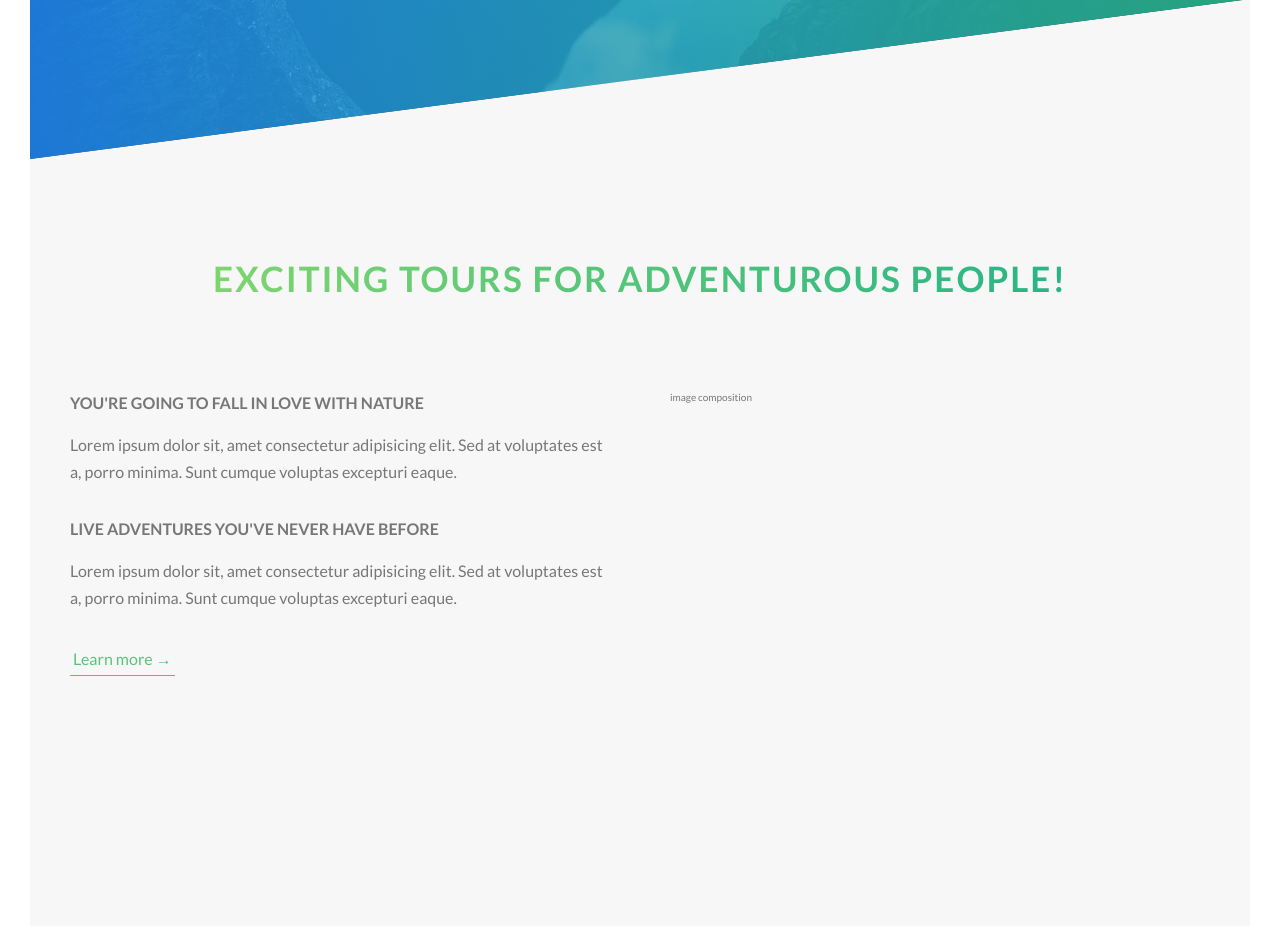
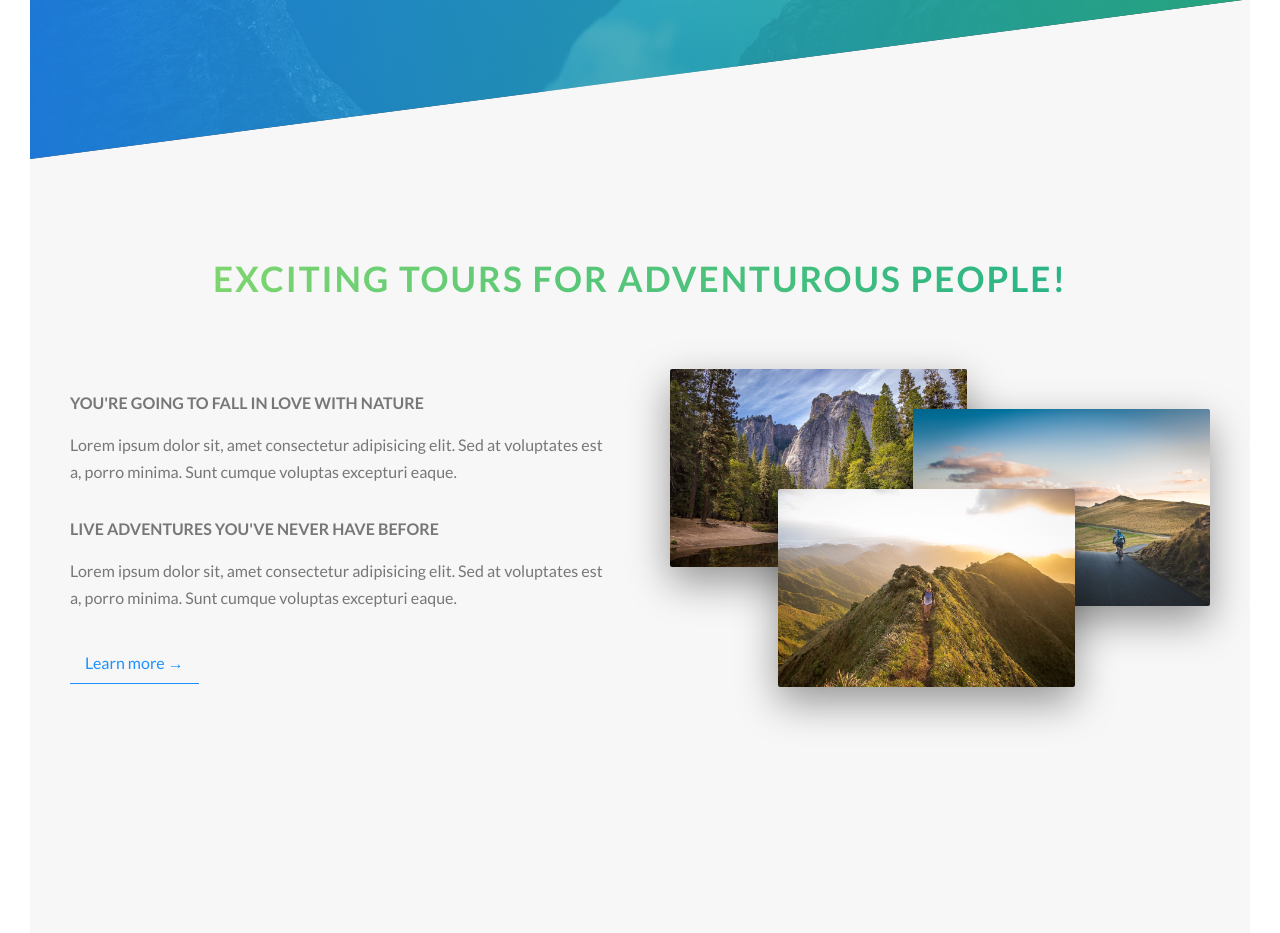
Before and after one commit to SparksFullStack/naturelust, a PHP site: page / in a window 1280 px wide. Shown: the part 631-1564 px from the top of the page. Before the commit the page ends 1307 px from the top, so only its background shows below. Run offline with PHP 8.4, Linux system fonts and the light colour scheme; some libraries are stand-ins or nearby versions.

Commit message:
composition photo section complete and styled; changed button style to the dodger blue

```diff
--- a/css/style.css
+++ b/css/style.css
@@ -152,22 +152,53 @@ body {
 
 .btn-text:link, .btn-text:visited {
   font-size: 1.6rem;
-  color: #55c57a;
+  color: dodgerblue;
   display: inline-block;
   text-decoration: none;
-  border-bottom: 1px solid #55c57a;
-  padding: 3px;
+  border-bottom: 1px solid dodgerblue;
+  padding: 7px 15px;
   transition: all .2s; }
 
 .btn-text:hover {
-  background-color: #55c57a;
+  background-color: dodgerblue;
   color: #fff;
   box-shadow: 0 1rem 2rem rgba(0, 0, 0, 0.5);
-  transform: translateY(-2px); }
+  transform: translateY(-2px);
+  border: 1px solid dodgerblue;
+  border-radius: 5%; }
 
 .btn-text:active {
   box-shadow: 0 0.5rem 1rem rgba(0, 0, 0, 0.5);
-  transform: translateY(0); }
+  transform: translateY(0);
+  border: 1px solid dodgerblue;
+  border-radius: 5%; }
+
+.composition {
+  position: relative; }
+  .composition__photo {
+    width: 55%;
+    box-shadow: 0 1.5rem 4rem rgba(0, 0, 0, 0.4);
+    border-radius: 2px;
+    position: absolute;
+    z-index: 10;
+    transition: all .2s;
+    outline-offset: 2rem; }
+    .composition__photo--p1 {
+      left: 0;
+      top: -2rem; }
+    .composition__photo--p2 {
+      right: 0;
+      top: 2rem; }
+    .composition__photo--p3 {
+      left: 20%;
+      top: 10rem; }
+    .composition__photo:hover {
+      outline: 1.5rem solid #55c57a;
+      transform: scale(1.05) translateY(-0.5rem);
+      box-shadow: 0 2.5rem 4rem rgba(0, 0, 0, 0.5);
+      z-index: 20; }
+  .composition:hover .composition__photo:not(:hover) {
+    transform: scale(0.95); }
 
 /* Main Header */
 .header {
--- a/index.html
+++ b/index.html
@@ -53,7 +53,11 @@
                     </div>
 
                     <div class="col-1-of-2">
-                        image composition
+                        <div class="composition">
+                            <img src="./img/nat-1-large.jpg" alt="Nature photo 1" class="composition__photo composition__photo--p1">
+                            <img src="./img/nat-2-large.jpg" alt="Nature photo 2" class="composition__photo composition__photo--p2">
+                            <img src="./img/nat-3-large.jpg" alt="Nature photo 3" class="composition__photo composition__photo--p3">
+                        </div>
                     </div>
                 </div>
             </section>
--- a/sass/components/_button.scss
+++ b/sass/components/_button.scss
@@ -58,23 +58,27 @@
     &:link,
     &:visited {
         font-size: $default-font-size;
-        color: $color-primary;
+        color: $color-dodger-blue;
         display: inline-block;
         text-decoration: none;
-        border-bottom: 1px solid $color-primary; // this adds the nice line effect under the text
-        padding: 3px;
+        border-bottom: 1px solid $color-dodger-blue; // this adds the nice line effect under the text
+        padding: 7px 15px;
         transition: all .2s;
     }
 
     &:hover {
-        background-color: $color-primary;
+        background-color: $color-dodger-blue;
         color: $color-white;
         box-shadow: 0 1rem 2rem rgba($color-black, .5);
         transform: translateY(-2px);
+        border: 1px solid $color-dodger-blue;
+        border-radius: 5%;
     }
 
     &:active {
         box-shadow: 0 .5rem 1rem rgba($color-black, .5);
         transform: translateY(0);
+        border: 1px solid $color-dodger-blue;
+        border-radius: 5%;
     }
 }
--- /dev/null
+++ b/sass/components/_composition.scss
@@ -0,0 +1,39 @@
+.composition {
+    position: relative;
+
+    &__photo {
+        width: 55%;
+        box-shadow: 0 1.5rem 4rem rgba($color-black, .4);
+        border-radius: 2px;
+        position: absolute;
+        z-index: 10;
+        transition: all .2s;
+        outline-offset: 2rem;
+
+        &--p1 {
+            left: 0;
+            top: -2rem;
+        }
+
+        &--p2 {
+            right: 0;
+            top: 2rem;
+        }
+
+        &--p3 {
+            left: 20%;
+            top: 10rem;
+        }
+
+        &:hover {
+            outline: 1.5rem solid $color-primary;
+            transform: scale(1.05) translateY(-.5rem);
+            box-shadow: 0 2.5rem 4rem rgba($color-black, .5);
+            z-index: 20;
+        }
+    }
+
+    &:hover &__photo:not(:hover){ // this selects all of the photos except the one being hovered over
+        transform: scale(.95);
+    }
+}
--- a/sass/main.scss
+++ b/sass/main.scss
@@ -15,6 +15,7 @@
 
 // Components
 @import "./components/button";
+@import "./components/composition";
 
 // Layout Styles
 @import "./layout/header";
```
